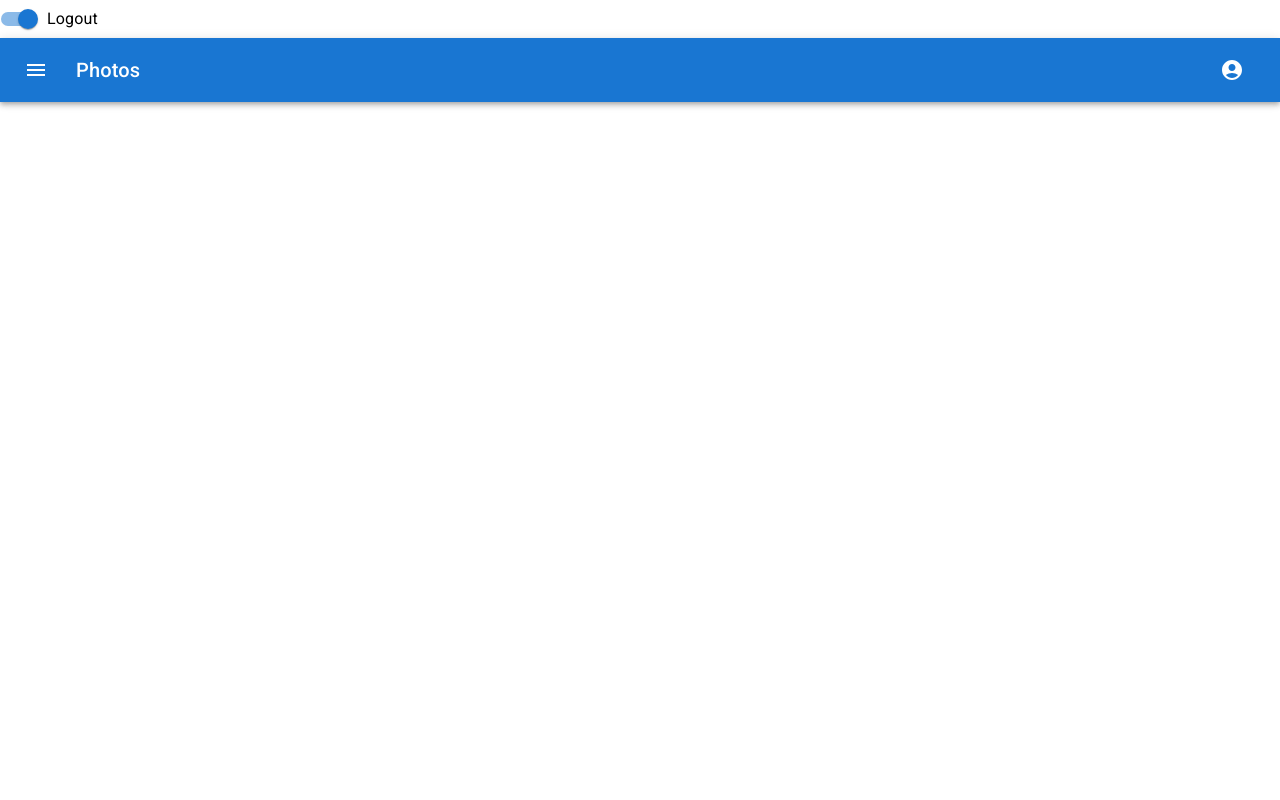
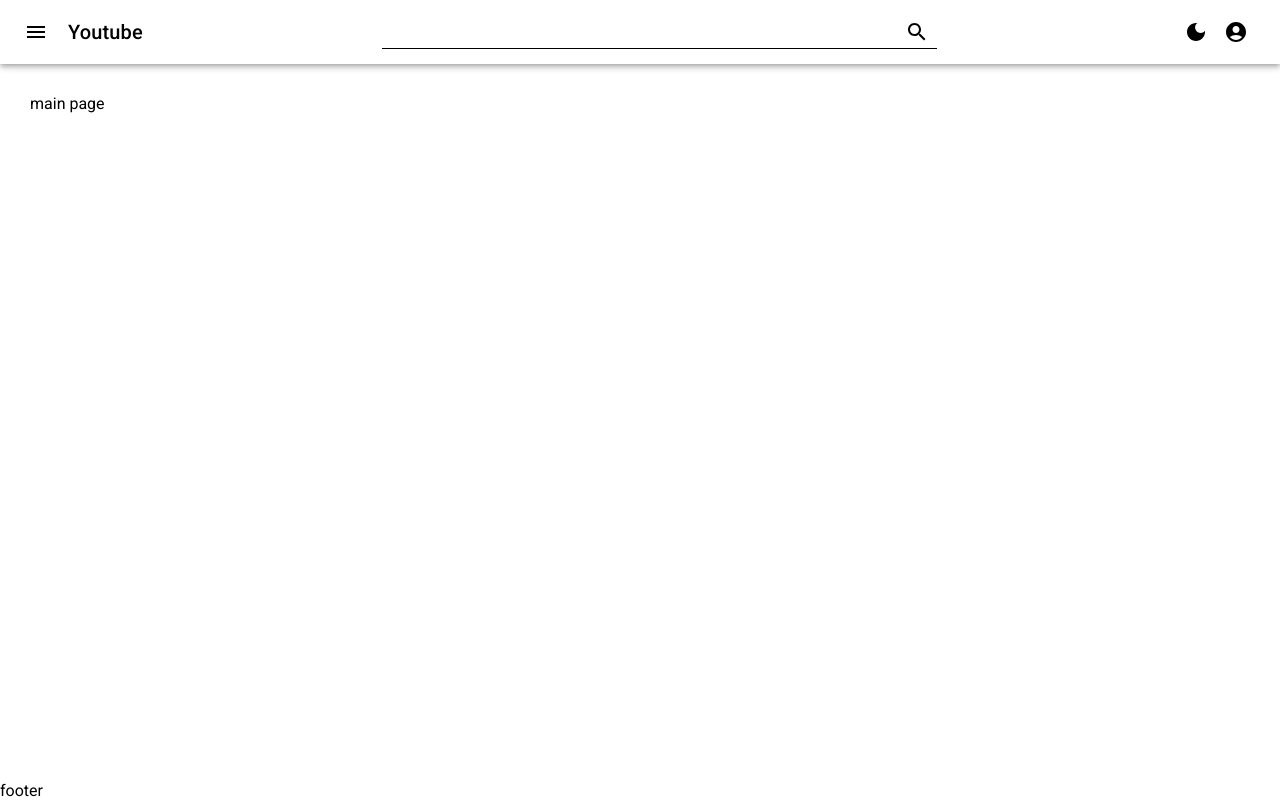
Before and after one commit to uukeyi/youtube-clone, a React (Create React App) app: page / in a window 1280 px wide. Built offline with nearby package versions, Linux system fonts and the light colour scheme.

Commit message:
do header and sidebar also change theme function

```diff
--- a/package.json
+++ b/package.json
@@ -6,6 +6,7 @@
     "@emotion/react": "^11.11.3",
     "@emotion/styled": "^11.11.0",
     "@mui/icons-material": "^5.15.7",
+    "@mui/joy": "^5.0.0-beta.25",
     "@mui/material": "^5.15.7",
     "@testing-library/jest-dom": "^5.17.0",
     "@testing-library/react": "^13.4.0",
--- a/src/App.js
+++ b/src/App.js
@@ -1,11 +1,12 @@
 import { Route, Routes } from "react-router-dom";
 import MainPage from "./pages/MainPage";
+import MainLayout from "./layout/MainLayout";
 
 function App() {
    return (
       <Routes>
-         <Route path="/" element = {<MainPage/>}>
-            {/* <Route index element={<MainPage />} /> */}
+         <Route path="/" element = {<MainLayout/>}>
+            <Route index element={<MainPage />} />
          </Route>
       </Routes>
    );
--- a/src/components/Header/Header.jsx
+++ b/src/components/Header/Header.jsx
@@ -1,93 +1,109 @@
-import * as React from 'react';
-import AppBar from '@mui/material/AppBar';
-import Box from '@mui/material/Box';
-import Toolbar from '@mui/material/Toolbar';
-import Typography from '@mui/material/Typography';
-import IconButton from '@mui/material/IconButton';
-import MenuIcon from '@mui/icons-material/Menu';
-import AccountCircle from '@mui/icons-material/AccountCircle';
-import Switch from '@mui/material/Switch';
-import FormControlLabel from '@mui/material/FormControlLabel';
-import FormGroup from '@mui/material/FormGroup';
-import MenuItem from '@mui/material/MenuItem';
-import Menu from '@mui/material/Menu';
-
+import * as React from "react";
+import AppBar from "@mui/material/AppBar";
+import Box from "@mui/material/Box";
+import Toolbar from "@mui/material/Toolbar";
+import Typography from "@mui/material/Typography";
+import IconButton from "@mui/material/IconButton";
+import MenuIcon from "@mui/icons-material/Menu";
+import AccountCircle from "@mui/icons-material/AccountCircle";
+import DarkModeIcon from "@mui/icons-material/DarkMode";
+import { useState } from "react";
+import { useDarkTheme } from "../../hooks/useDarkTheme";
+import { Search } from "@mui/icons-material";
+import { Input } from "@mui/material";
+import SideBar from "../SideBar/SideBar";
 export default function Header() {
-  const [auth, setAuth] = React.useState(true);
-  const [anchorEl, setAnchorEl] = React.useState(null);
-
-  const handleChange = (event) => {
-    setAuth(event.target.checked);
-  };
-
-  const handleMenu = (event) => {
-    setAnchorEl(event.currentTarget);
-  };
-
-  const handleClose = () => {
-    setAnchorEl(null);
-  };
-
+   const [isOpenSideBar, setIsOpenSideBar] = useState(false);
+   const { isDarkTheme, setDarkTheme } = useDarkTheme();
    return (
-    <Box sx={{ flexGrow: 1 }}>
-      <FormGroup>
-        <FormControlLabel
-          control={
-            <Switch
-              checked={auth}
-              onChange={handleChange}
-              aria-label="login switch"
-            />
-          }
-          label={auth ? 'Logout' : 'Login'}
-        />
-      </FormGroup>
-      <AppBar position="static">
-        <Toolbar>
+      <Box>
+         <SideBar isOpen={isOpenSideBar} setState={setIsOpenSideBar} />
+         <AppBar
+            style={{
+               background: isDarkTheme ? "#28282B" : "white",
+               transition: "0.7s",
+            }}
+            position="static"
+         >
+            <Toolbar
+               style={{
+                  color: isDarkTheme ? "white" : "black",
+                  display: "flex",
+                  justifyContent: "space-between",
+               }}
+            >
+               <div style={{ display: "flex", alignItems: "center" }}>
                   <IconButton
                      size="large"
                      edge="start"
                      color="inherit"
                      aria-label="menu"
-            sx={{ mr: 2 }}
+                     sx={{
+                        mr: {
+                           xs: 0,
+                           sm: 1,
+                        },
+                     }}
+                     onClick={() => {
+                        setIsOpenSideBar(true);
+                     }}
                   >
                      <MenuIcon />
                   </IconButton>
-          <Typography variant="h6" component="div" sx={{ flexGrow: 1 }}>
-            Photos
+                  <Typography variant="h6" component="div">
+                     Youtube
                   </Typography>
-          {auth && (
-            <div>
+               </div>
+
+               <div
+                  style={{
+                     display: "flex",
+                     alignItems: "center",
+                     width: "45%",
+                     position: "relative",
+                  }}
+               >
+                  <Input
+                     disableUnderline={true}
+                     style={{
+                        width: "100%",
+                        borderBottom: `1px solid ${
+                           isDarkTheme ? "white" : "black"
+                        }`,
+                        caretColor: isDarkTheme ? "white" : "black",
+                     }}
+                  />
                   <IconButton
-                size="large"
-                aria-label="account of current user"
-                aria-controls="menu-appbar"
-                aria-haspopup="true"
-                onClick={handleMenu}
+                     style={{ position: "absolute", right: "0px" }}
                      color="inherit"
                   >
+                     <Search />
+                  </IconButton>
+               </div>
+
+                  <Box
+                     sx={{
+                        display: {
+                           xs: "none",
+                           sm: "flex",
+                        },
+                        alignItems: "center",
+                     }}
+                  >
+                     <IconButton
+                        onClick={() => {
+                           setDarkTheme(!isDarkTheme);
+                        }}
+                        color="inherit"
+                     >
+                        <DarkModeIcon />
+                     </IconButton>
+
+                     <IconButton color="inherit">
                         <AccountCircle />
                      </IconButton>
-              <Menu
-                id="menu-appbar"
-                anchorEl={anchorEl}
-                anchorOrigin={{
-                  vertical: 'top',
-                  horizontal: 'right',
-                }}
-                keepMounted
-                transformOrigin={{
-                  vertical: 'top',
-                  horizontal: 'right',
-                }}
-                open={Boolean(anchorEl)}
-                onClose={handleClose}
-              >
-                <MenuItem onClick={handleClose}>Profile</MenuItem>
-                <MenuItem onClick={handleClose}>My account</MenuItem>
-              </Menu>
-            </div>
-          )}
+                  </Box>
+
             </Toolbar>
          </AppBar>
       </Box>
--- /dev/null
+++ b/src/components/SideBar/SideBar.jsx
@@ -0,0 +1,117 @@
+import * as React from "react";
+import Drawer from "@mui/material/Drawer";
+import Divider from "@mui/material/Divider";
+import Box from "@mui/material/Box";
+import List from "@mui/material/List";
+import ListItem from "@mui/material/ListItem";
+import ListItemButton from "@mui/material/ListItemButton";
+import ListItemIcon from "@mui/material/ListItemIcon";
+import ListItemText from "@mui/material/ListItemText";
+import LibraryMusicIcon from "@mui/icons-material/LibraryMusic";
+import MovieIcon from "@mui/icons-material/Movie";
+import WhatshotIcon from "@mui/icons-material/Whatshot";
+import EmojiEventsIcon from "@mui/icons-material/EmojiEvents";
+import AccountCircle from "@mui/icons-material/AccountCircle";
+import DarkModeIcon from "@mui/icons-material/DarkMode";
+import { IconButton } from "@mui/material";
+import { useDarkTheme } from "../../hooks/useDarkTheme";
+export default function SideBar({ isOpen, setState }) {
+   const toggleDrawer = (openProps) => (event) => {
+      if (
+         event.type === "keydown" &&
+         (event.key === "Tab" || event.key === "Shift")
+      ) {
+         return;
+      }
+
+      setState(openProps);
+   };
+   const { isDarkTheme, setDarkTheme } = useDarkTheme();
+
+   const list = () => (
+      <Box
+         role="presentation"
+         onClick={toggleDrawer(false)}
+         onKeyDown={toggleDrawer(false)}
+         style={{
+            background: isDarkTheme ? "#28282B" : "white",
+            height: "100%",
+         }}
+      >
+         <Box
+            sx={{
+               display: {
+                  xs: "flex",
+                  sm: "none",
+               },
+               width: "100%",
+               justifyContent: "center",
+            }}
+         >
+            <IconButton
+               onClick={() => {
+                  setDarkTheme(!isDarkTheme);
+               }}
+               color="inherit"
+            >
+               <DarkModeIcon
+                  style={{ color: isDarkTheme ? "white" : "black" }}
+                  fontSize="large"
+               />
+            </IconButton>
+
+            <IconButton color="inherit">
+               <AccountCircle
+                  style={{ color: isDarkTheme ? "white" : "black" }}
+                  fontSize="large"
+               />
+            </IconButton>
+         </Box>
+         <List>
+            {[
+               { title: "Trending", icon: <WhatshotIcon /> },
+               { title: "Music", icon: <LibraryMusicIcon /> },
+               { title: "Films", icon: <MovieIcon /> },
+               { title: "Sports", icon: <EmojiEventsIcon /> },
+            ].map((el, index) => (
+               <ListItem key={index} disablePadding>
+                  <ListItemButton>
+                     <ListItemIcon
+                        style={{ color: isDarkTheme ? "white" : "black" }}
+                     >
+                        {el.icon}
+                     </ListItemIcon>
+                     <ListItemText
+                        style={{ color: isDarkTheme ? "white" : "black" }}
+                        primary={el.title}
+                     />
+                  </ListItemButton>
+               </ListItem>
+            ))}
+         </List>
+         <Divider />
+         {/* <List>
+            {["All mail", "Trash", "Spam"].map((text, index) => (
+               <ListItem key={text} disablePadding>
+                  <ListItemButton>
+                     <ListItemIcon>
+                        {index % 2 === 0 ? <InboxIcon /> : <MailIcon />}
+                     </ListItemIcon>
+                     <ListItemText primary={text} />
+                  </ListItemButton>
+               </ListItem>
+            ))}
+         </List> */}
+      </Box>
+   );
+
+   return (
+      <div>
+         <React.Fragment key={"left"}>
+            <Drawer anchor={"left"} open={isOpen} onClose={toggleDrawer(false)}>
+               {list("left")}
+            </Drawer>
+         </React.Fragment>
+      </div>
+   );
+}
--- /dev/null
+++ b/src/contexts/themeContext.js
@@ -0,0 +1,14 @@
+import { createContext, useState } from "react";
+
+export const ThemeContext = createContext();
+
+export const ThemeProvider = ({ children }) => {
+   const [darkTheme, setDarkTheme] = useState(false);
+   return (
+      <ThemeContext.Provider
+         value={{ isDarkTheme: darkTheme, setDarkTheme: setDarkTheme }}
+      >
+         {children}
+      </ThemeContext.Provider>
+   );
+};
--- /dev/null
+++ b/src/hooks/useDarkTheme.js
@@ -0,0 +1,5 @@
+import { ThemeContext } from "../contexts/themeContext";
+import { useContext } from "react";
+export const useDarkTheme = () => {
+    return useContext(ThemeContext)
+}
--- /dev/null
+++ b/src/layout/MainLayout.jsx
@@ -0,0 +1,16 @@
+import React from "react";
+import Header from "../components/Header/Header";
+import { Outlet } from "react-router-dom";
+const MainLayout = () => {
+   return (
+      <>
+         <Header />
+         <main className="main">
+            <Outlet />
+         </main>
+         <footer className="footer">footer</footer>
+      </>
+   );
+};
+
+export default MainLayout;
--- a/src/pages/MainPage.jsx
+++ b/src/pages/MainPage.jsx
@@ -1,12 +1,16 @@
 import React from 'react';
 import Header from '../components/Header/Header';
+import { Box } from '@mui/material';
 
 const MainPage = () => {
     return (
-        <>
-        <Header/>
+        <Box sx={{padding : {
+            xs : '15px',
+            sm : '30px'
+        }}} >
+        main page
 
-        </>
+        </Box>
     )
 }
 export default MainPage;
```
Also changed, not shown: src/index.js (+6 -3 lines), 1 other file (tests, documents, lock files or other folders). Lines whose indentation alone changed are shown as unchanged.
